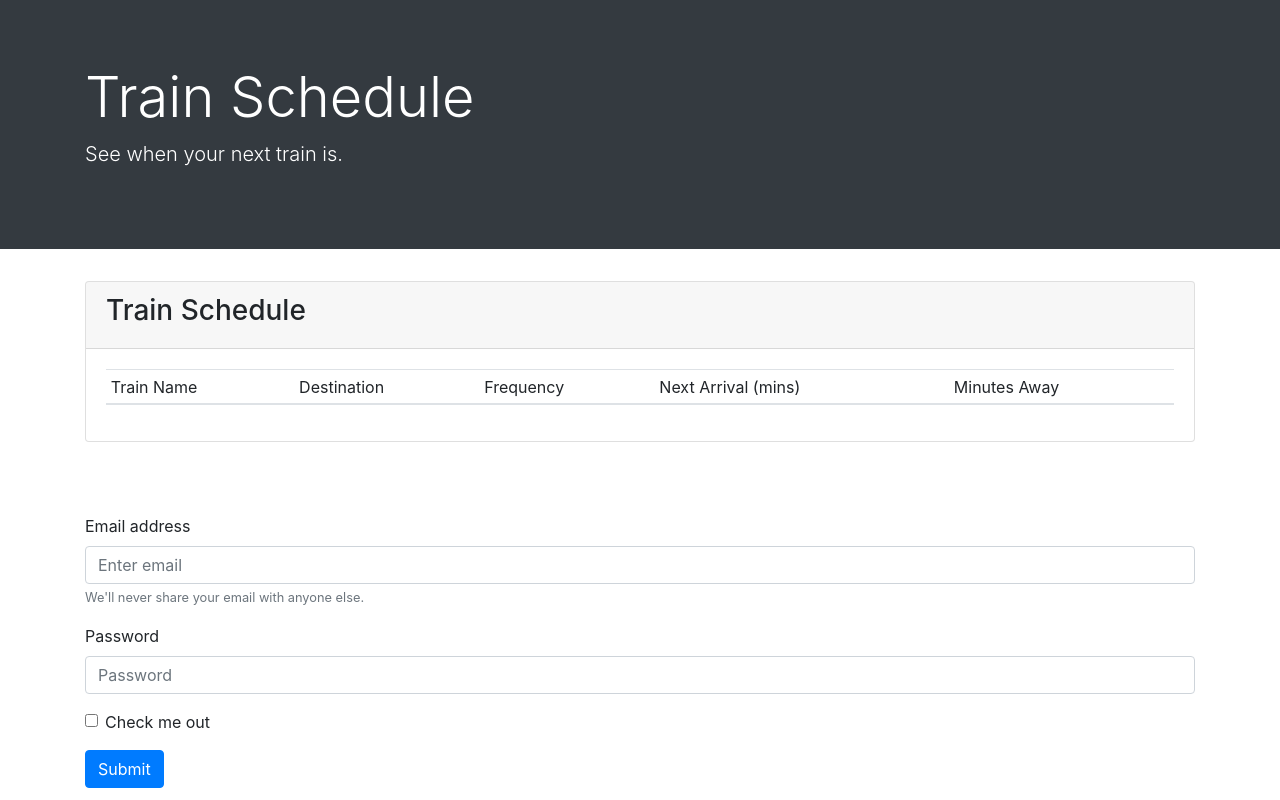
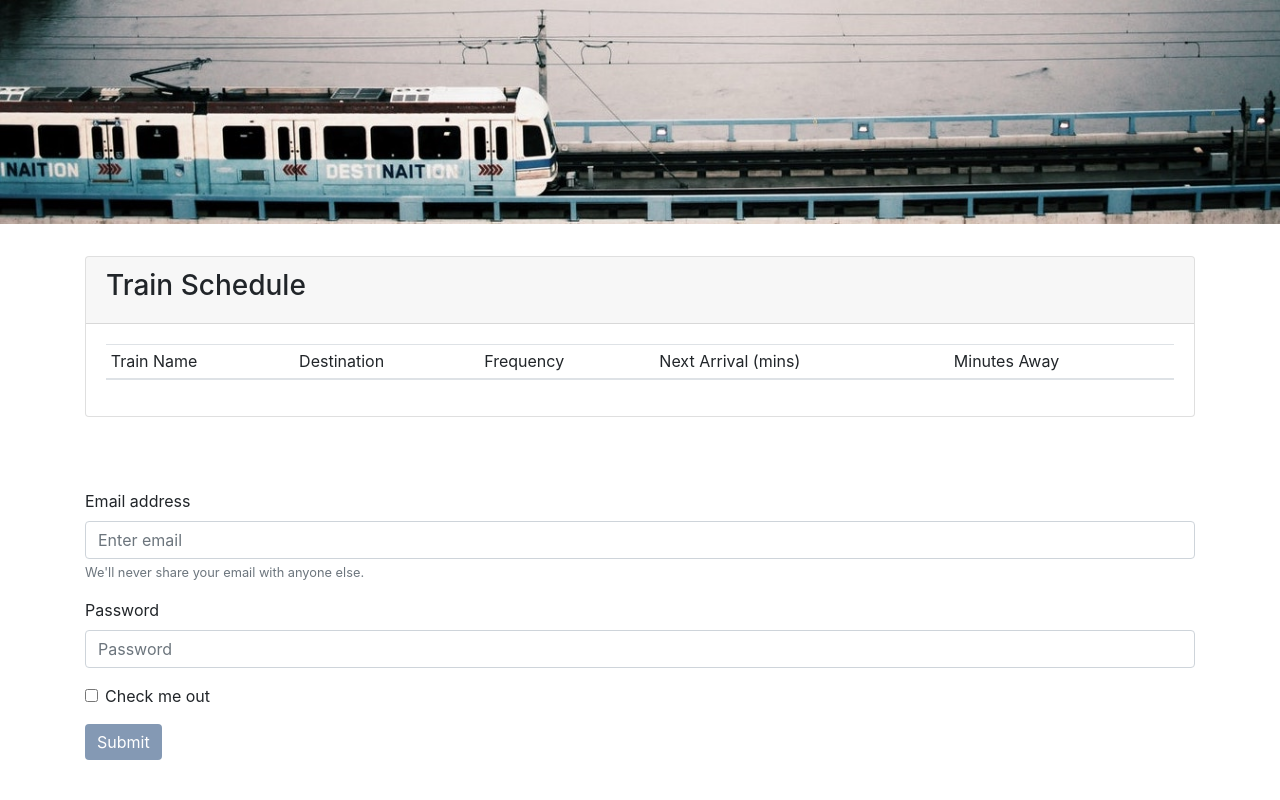
Before and after one commit to cnschrader/train-schedule, a plain HTML site: page index.html in a window 1280 px wide. Drawn offline with nearby package versions, Linux system fonts and the light colour scheme.

Commit message:
jumbotron picture

```diff
--- a/assets/train.css
+++ b/assets/train.css
@@ -1,4 +1,9 @@
 .jumbotron {
-    background-color: black;
+    background-color: #8499b4;
+    color: white;
+
+}
+
+button {
     color: white;
 }
--- a/index.html
+++ b/index.html
@@ -17,10 +17,9 @@
 
     <!-- Jumbotron -->
 
-    <div class="jumbotron jumbotron-fluid bg-dark">
+    <div class="jumbotron jumbotron-fluid" style="background-image: url(assets/jumbo3.jpeg); background-repeat: no-repeat; background-size: cover;">
         <div class="container">
-            <h1 class="display-4">Train Schedule</h1>
-            <p class="lead">See when your next train is.</p>
+           <br><br><br><br>
         </div>
     </div>
 
@@ -73,7 +72,7 @@
                       <input type="checkbox" class="form-check-input" id="exampleCheck1">
                       <label class="form-check-label" for="exampleCheck1">Check me out</label>
                     </div>
-                    <button type="submit" class="btn btn-primary">Submit</button>
+                    <button style="background-color: #8499b4" type="submit" class="btn btn-primary border-0">Submit</button>
                   </form>
             </div>
         </div>
```
Also changed, not shown: assets/jumbo2.jpeg (added), assets/jumbo3.jpeg (added), assets/jumbotronphoto.png (added), assets/photo-1529153348965-3de49b6188bd.png (added), 2 other files.
